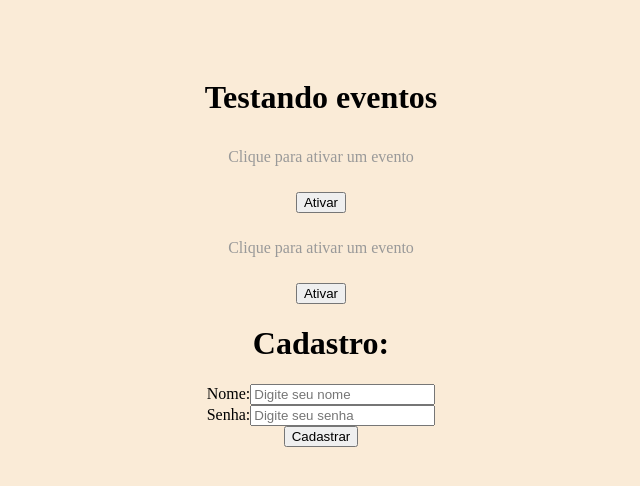
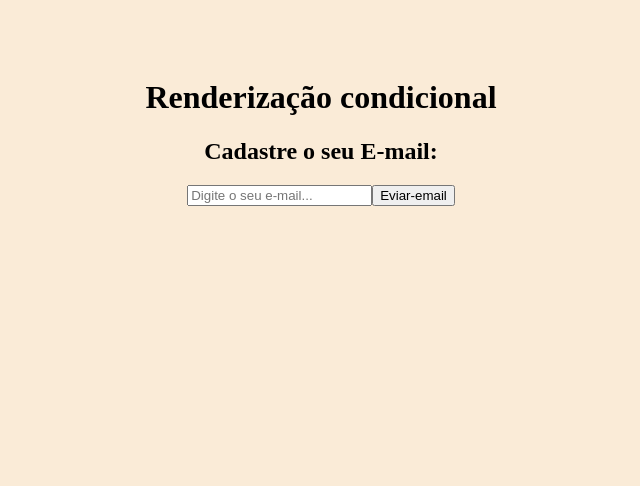
Before and after one commit to Vitorio10/meu-projeto, a React (Create React App) app: page / in a window 1280 px wide. Shown: the top 486 px of the page, without its empty margins (319-959 px from the left). Built offline with nearby package versions, Linux system fonts and the light colour scheme; the HTML template or start-up script is replaced by a standard one.

Commit message:
Alterações feitas

```diff
--- a/src/App.jsx
+++ b/src/App.jsx
@@ -1,16 +1,13 @@
 import './App.css';
-import Evento from './components/Evento';
-import Form from './components/Form';
+import Condicional from './components/Condicional';
 
 function App() {
 
 
   return (
     <div className="App">
-      <h1>Testando eventos</h1>
-      <Evento numero={1}/>
-      <Evento numero={2}/>
-      <Form/>
+      <h1>Renderização condicional</h1>
+      <Condicional/>
     </div>
   );
 }
--- /dev/null
+++ b/src/components/Button.jsx
@@ -0,0 +1,5 @@
+function Button(props){
+    return <button onClick={props.event}>{props.text}</button>
+}
+
+export default Button
--- /dev/null
+++ b/src/components/Condicional.jsx
@@ -0,0 +1,33 @@
+import { useState } from "react";
+
+function Condicional(){
+
+    const[email,setEmail] = useState()
+    const[userEmail, setUserEmail] = useState()
+    function enviarEmail(e){
+        e.preventDefault()
+        setUserEmail(email)
+    }
+
+    function limparEmail(){
+        setUserEmail('')
+    }
+    return(
+        <div>
+            <h2>Cadastre o seu E-mail:</h2>
+            <form>
+                <input type="email" name="" id="" placeholder="Digite o seu e-mail..." onChange={(e)=> setEmail(e.target.value)}/>
+                <button type='submit'onClick={enviarEmail}>Eviar-email</button>
+                {userEmail && (
+                    <div>
+                        <p>O E-mail do usuário é:{userEmail}</p>
+                        <button onClick={limparEmail}>Limpar E-mail</button>
+                    </div>
+                )}
+            </form>
+
+        </div>
+    )
+}
+
+export default Condicional
--- a/src/components/Evento.jsx
+++ b/src/components/Evento.jsx
@@ -1,12 +1,20 @@
-function Evento({numero}) {
+import Button from "./Button"
+
+function Evento() {
 
     function meuEvento(){
-        console.log(`Fui ativado ${numero}`)
+        console.log(`Ativando primeiro evento`)
     }
+
+    function segundoEvento(){
+        console.log('Ativando seguundo evento')
+    }
+
     return(
         <div>
             <p>Clique para ativar um evento</p>
-            <button onClick={meuEvento}>Ativar</button>
+            <Button event={meuEvento} text="Primeiro Evento"/>
+            <Button event={segundoEvento} text="Segundo Evento"/>
         </div>
 
     )
```
